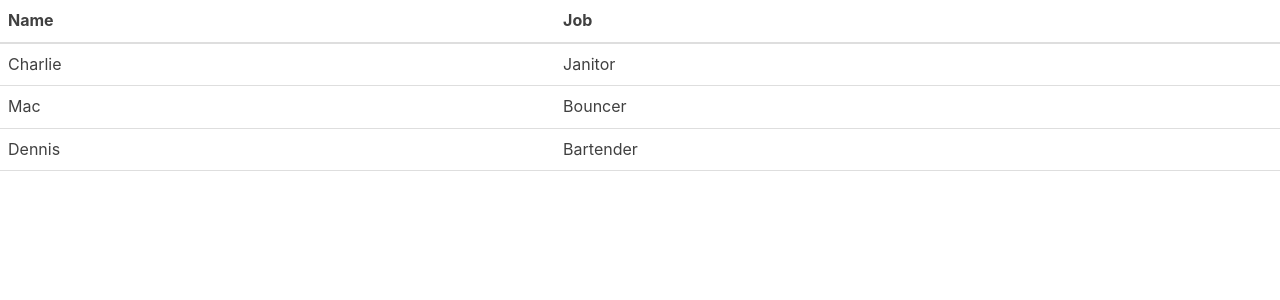
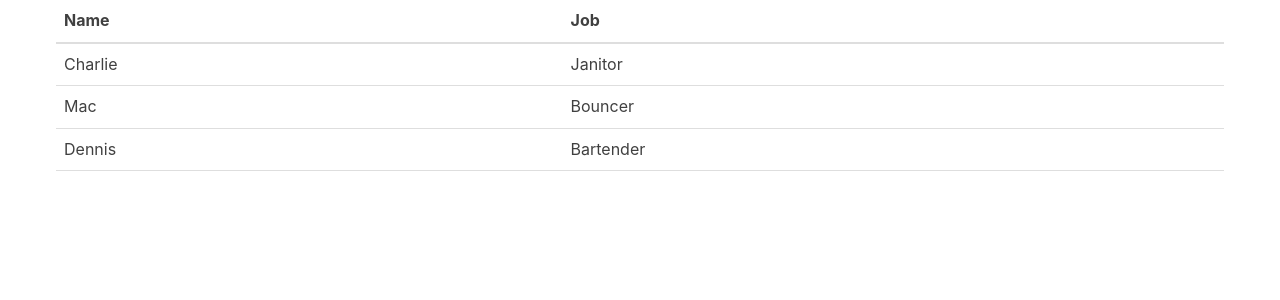
Before and after one commit to Gitthuma/react-tutorial, a React (Create React App) app: page / in a window 1280 px wide. Shown: the top 300 px of the page. Built offline with nearby package versions, Linux system fonts and the light colour scheme.

Commit message:
Change Table div class to container

```diff
--- a/src/App.js
+++ b/src/App.js
@@ -21,10 +21,12 @@ import Table from './Table'
 
 /*Remove Hello World and load Table*/
 
+/*Change Table div class to container*/
+
 class App extends Component {
   render() {
     return(
-      <div className="App">
+      <div className="container">
         <Table />
       </div>
     )
```
